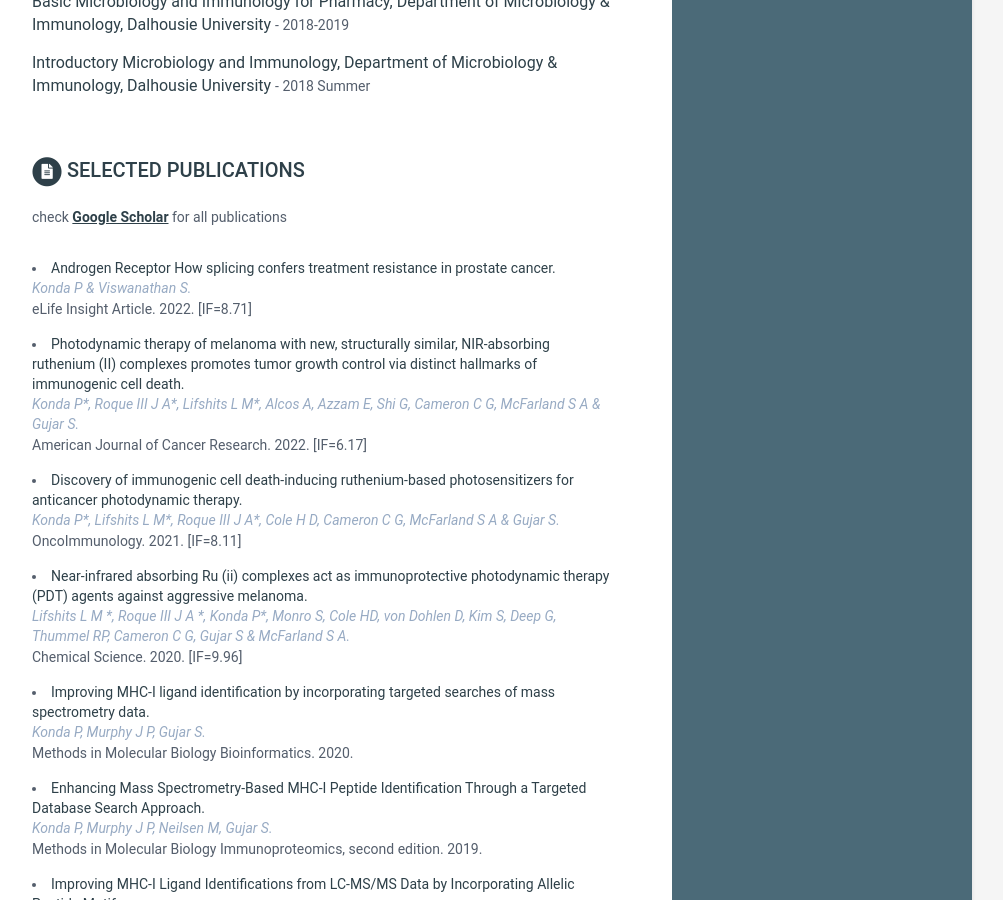
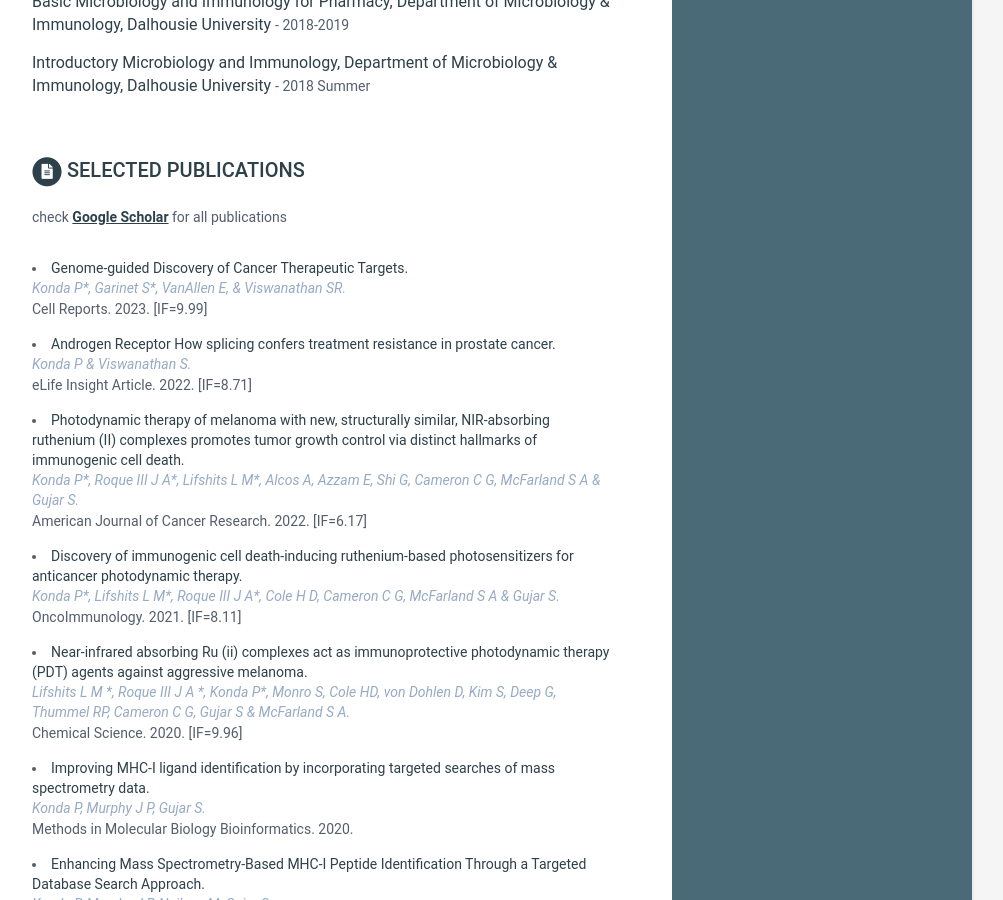
Before and after one commit to Prathyusha-konda/Website, a Jekyll site: the page built from index.html, in a window 1280 px wide and 900 px high, scrolled down 1657 px. Shown: the whole window, without its empty margins (168-1171 px from the left). Built offline with Jekyll 4.4.1, drawn with Linux system fonts in a browser that asks for light colours.

Commit message:
Update data.yml

```diff
--- a/_data/data.yml
+++ b/_data/data.yml
@@ -115,6 +115,11 @@ publications:
     intro: |
         check <a href="https://scholar.google.ca/citations?view_op=list_works&hl=en&hl=en&user=LMu60kjth8EC&sortby=pubdate"><b><u>Google Scholar</u></b></a> for all publications
     papers:
+      - title: Genome-guided Discovery of Cancer Therapeutic Targets.
+        link: "https://pubmed.ncbi.nlm.nih.gov/37572322/"
+        authors: Konda P*, Garinet S*, VanAllen E, & Viswanathan SR.
+        conference: Cell Reports. 2023. [IF=9.99]
+
       - title: Androgen Receptor How splicing confers treatment resistance in prostate cancer.
         link: "https://elifesciences.org/articles/82070"
         authors: Konda P & Viswanathan S.
```
